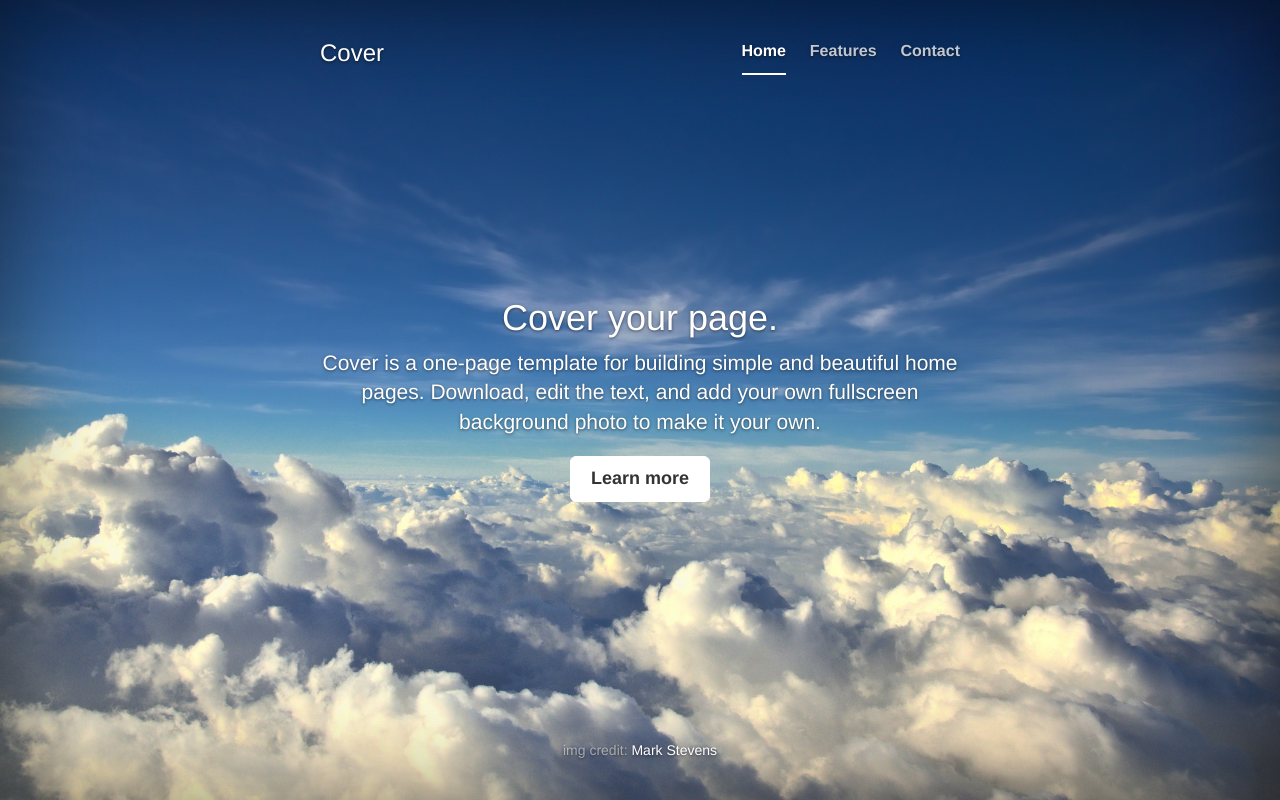
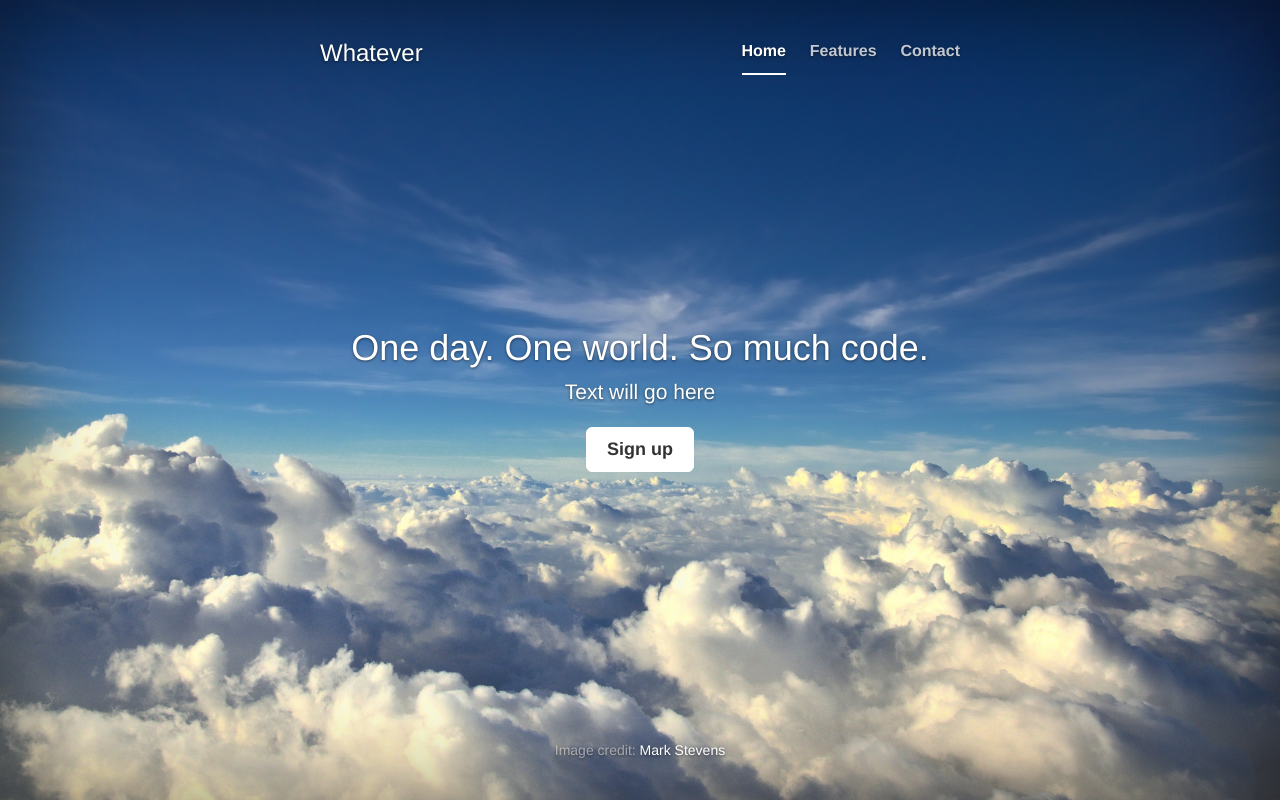
Before and after one commit to estherbester/24-hours-of-code, a Django app: page / in a window 1280 px wide. Run offline with Django 3.2, Linux system fonts and the light colour scheme; some libraries are stand-ins or nearby versions.

Commit message:
Changed placeholder text a bit

```diff
--- a/code24hours/code24hours/templates/teaser/placeholder.html
+++ b/code24hours/code24hours/templates/teaser/placeholder.html
@@ -37,7 +37,7 @@
 
           <div class="masthead clearfix">
             <div class="inner">
-              <h3 class="masthead-brand">Cover</h3>
+              <h3 class="masthead-brand">Whatever</h3>
               <ul class="nav masthead-nav">
                 <li class="active"><a href="#">Home</a></li>
                 <li><a href="#">Features</a></li>
@@ -47,16 +47,16 @@
           </div>
 
           <div class="inner cover">
-            <h1 class="cover-heading">Cover your page.</h1>
-            <p class="lead">Cover is a one-page template for building simple and beautiful home pages. Download, edit the text, and add your own fullscreen background photo to make it your own.</p>
+            <h1 class="cover-heading">One day. One world. So much code.</h1>
+            <p class="lead">Text will go here</p>
             <p class="lead">
-              <a href="#" class="btn btn-lg btn-default">Learn more</a>
+              <a href="#" class="btn btn-lg btn-default">Sign up</a>
             </p>
           </div>
 
           <div class="mastfoot">
             <div class="inner">
-              <p>img credit: <a href="https://www.flickr.com/photos/14723335@N05/12722778014">Mark Stevens</a></p>
+              <p>Image credit: <a href="https://www.flickr.com/photos/14723335@N05/12722778014">Mark Stevens</a></p>
             </div>
           </div>
 
```
